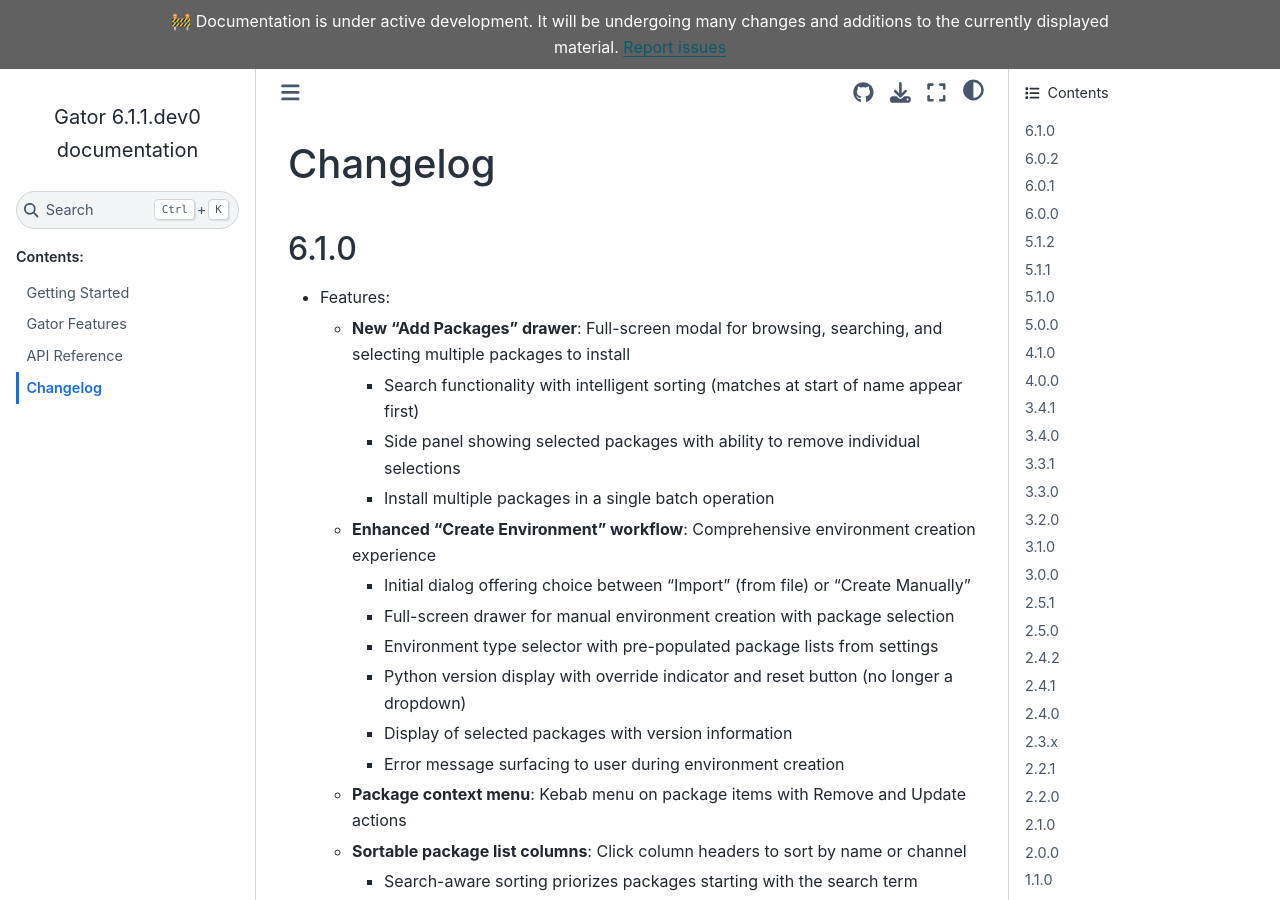
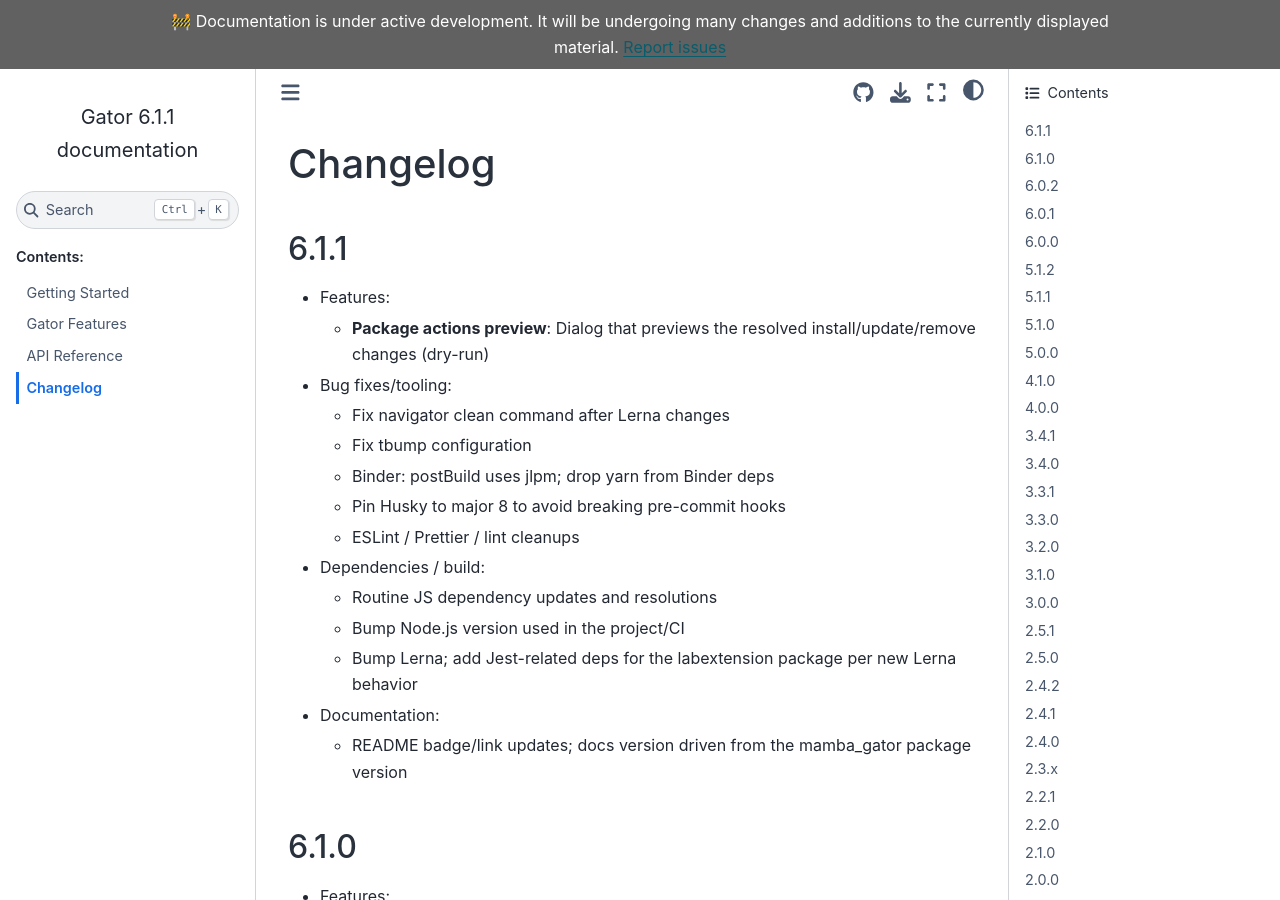
Before and after one commit to mamba-org/gator, a Sphinx documentation site: the page built from docs/source/changelog.md, in a window 1280 px wide and 900 px high. Built offline with Sphinx 7.4.7 and the Sphinx Book theme 1.1.4, drawn with Linux system fonts in a browser that asks for light colours; the version number is read from the project's files by our own code.

Commit message:
Bump version to 6.1.1

```diff
--- a/docs/source/changelog.md
+++ b/docs/source/changelog.md
@@ -1,4 +1,21 @@
 # Changelog
+
+## 6.1.1
+
+- Features:
+  - **Package actions preview**: Dialog that previews the resolved install/update/remove changes (dry-run)
+- Bug fixes/tooling:
+  - Fix navigator clean command after Lerna changes
+  - Fix tbump configuration
+  - Binder: postBuild uses jlpm; drop yarn from Binder deps
+  - Pin Husky to major 8 to avoid breaking pre-commit hooks
+  - ESLint / Prettier / lint cleanups
+- Dependencies / build:
+  - Routine JS dependency updates and resolutions
+  - Bump Node.js version used in the project/CI
+  - Bump Lerna; add Jest-related deps for the labextension package per new Lerna behavior
+- Documentation:
+  - README badge/link updates; docs version driven from the mamba_gator package version
 
 ## 6.1.0
 
--- a/package.json
+++ b/package.json
@@ -1,6 +1,6 @@
 {
   "name": "mamba-gator",
-  "version": "6.1.1.dev0",
+  "version": "6.1.1",
   "description": "Manage your conda environments.",
   "type": "module",
   "keywords": [
--- a/pyproject.toml
+++ b/pyproject.toml
@@ -8,7 +8,7 @@
 
 [project]
 name = "mamba_gator"
-version = "6.1.1.dev0"
+version = "6.1.1"
 readme = "README.md"
 authors = [
     { name = "Continuum Analytics" },
@@ -111,7 +111,7 @@
 ]
 
 [tool.tbump.version]
-current = "6.1.1.dev0"
+current = "6.1.1"
 regex = "(?P<major>\\d+)\\.(?P<minor>\\d+)\\.(?P<patch>\\d+)((?P<channel>a|b|rc|.dev)(?P<release>\\d+))?"
 
 [tool.tbump.git]
```
